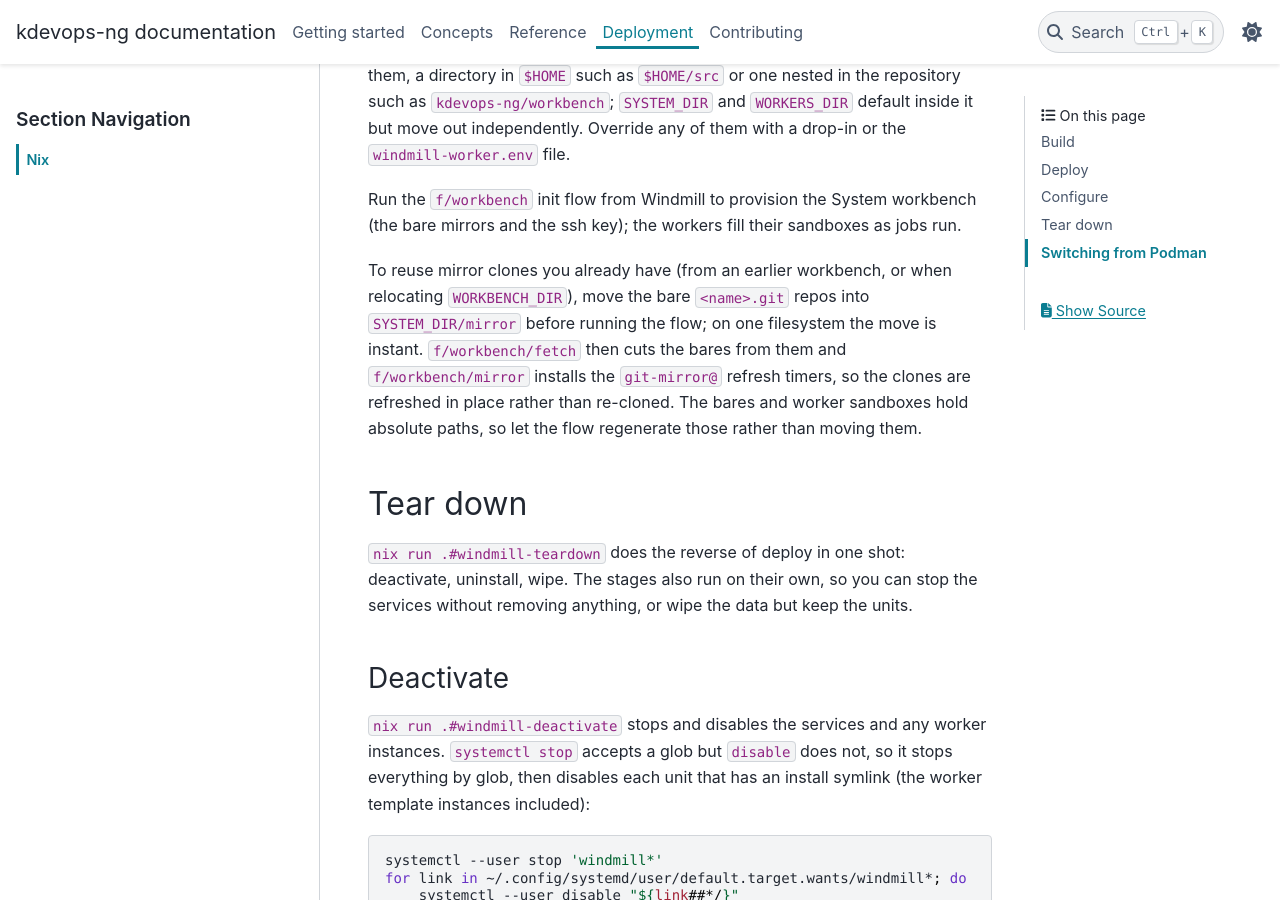
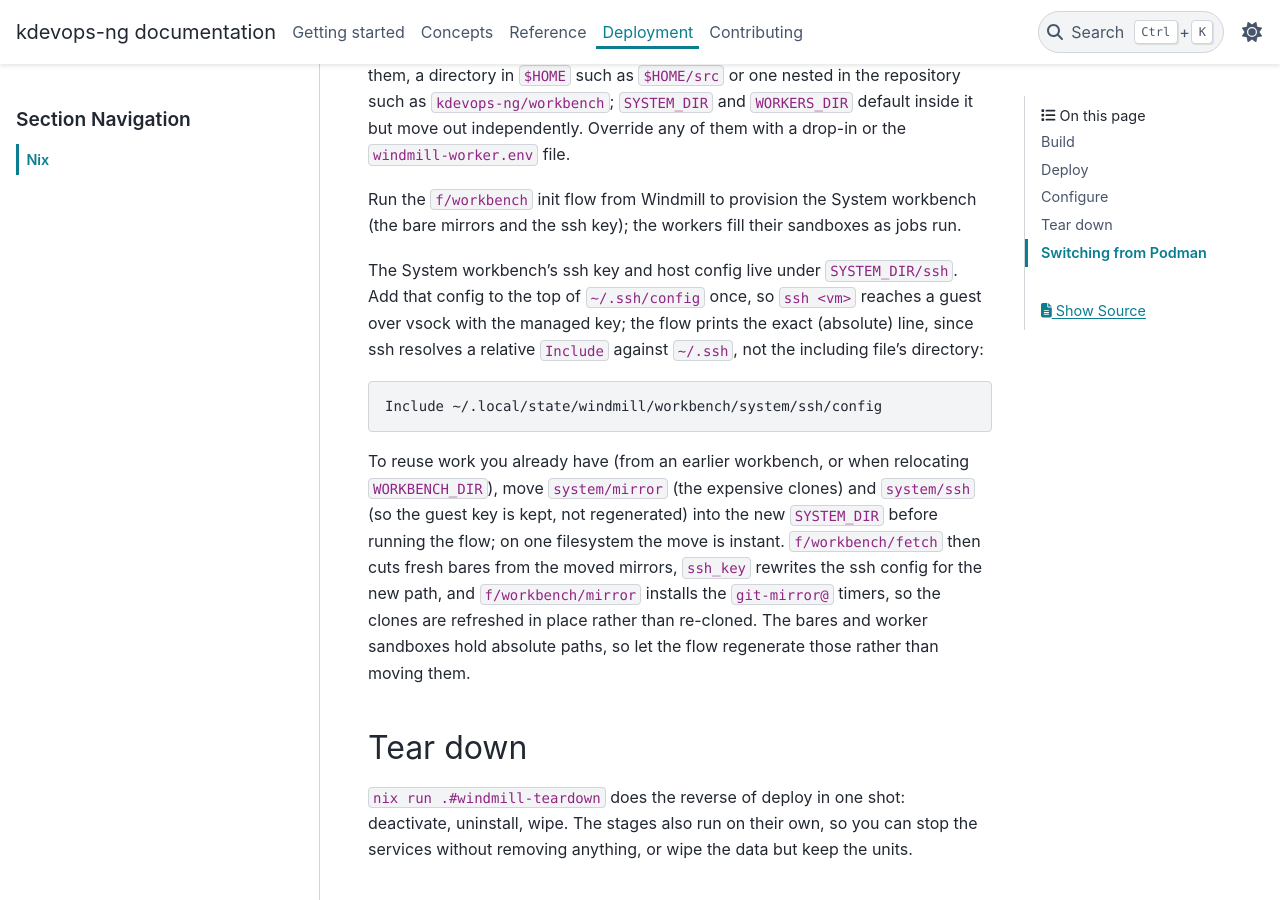
Before and after one commit to dagomez137/kdevops-ng, a Sphinx documentation site: the page built from docs/deployment/nix.rst, in a window 1280 px wide and 900 px high, scrolled down 5639 px. Built offline with Sphinx 7.4.7 and the PyData theme 0.15.4, drawn with Linux system fonts in a browser that asks for light colours.

Commit message:
docs: document the ssh-config include and key reuse
The workbench provisions an ssh key and host config under SYSTEM_DIR/ssh,
but the deploy guide never said to wire it into ~/.ssh/config. Add the
one-time Include line (absolute, since ssh resolves a relative Include
against ~/.ssh) so ssh <vm> reaches a guest over vsock with the managed
key. Extend the reuse note: move system/ssh alongside system/mirror so an
existing guest key is kept rather than regenerated, which would otherwise
force re-baking every guest; ssh_key then rewrites the config for the new
path.

Generated-by: Claude AI
Signed-off-by: Daniel Gomez <da.gomez@kernel.org>

```diff
--- a/docs/deployment/nix.rst
+++ b/docs/deployment/nix.rst
@@ -254,14 +254,25 @@ Run the ``f/workbench`` init flow from Windmill to provision the System
 workbench (the bare mirrors and the ssh key); the workers fill their sandboxes
 as jobs run.
 
-To reuse mirror clones you already have (from an earlier workbench, or when
-relocating ``WORKBENCH_DIR``), move the bare ``<name>.git`` repos into
-``SYSTEM_DIR/mirror`` before running the flow; on one filesystem the move is
-instant. ``f/workbench/fetch`` then cuts the bares from them and
-``f/workbench/mirror`` installs the ``git-mirror@`` refresh timers, so the
-clones are refreshed in place rather than re-cloned. The bares and worker
-sandboxes hold absolute paths, so let the flow regenerate those rather than
-moving them.
+The System workbench's ssh key and host config live under ``SYSTEM_DIR/ssh``.
+Add that config to the top of ``~/.ssh/config`` once, so ``ssh <vm>`` reaches a
+guest over vsock with the managed key; the flow prints the exact (absolute)
+line, since ssh resolves a relative ``Include`` against ``~/.ssh``, not the
+including file's directory:
+
+.. code-block:: text
+
+   Include ~/.local/state/windmill/workbench/system/ssh/config
+
+To reuse work you already have (from an earlier workbench, or when relocating
+``WORKBENCH_DIR``), move ``system/mirror`` (the expensive clones) and
+``system/ssh`` (so the guest key is kept, not regenerated) into the new
+``SYSTEM_DIR`` before running the flow; on one filesystem the move is instant.
+``f/workbench/fetch`` then cuts fresh bares from the moved mirrors, ``ssh_key``
+rewrites the ssh config for the new path, and ``f/workbench/mirror`` installs
+the ``git-mirror@`` timers, so the clones are refreshed in place rather than
+re-cloned. The bares and worker sandboxes hold absolute paths, so let the flow
+regenerate those rather than moving them.
 
 Tear down
 =========
```
